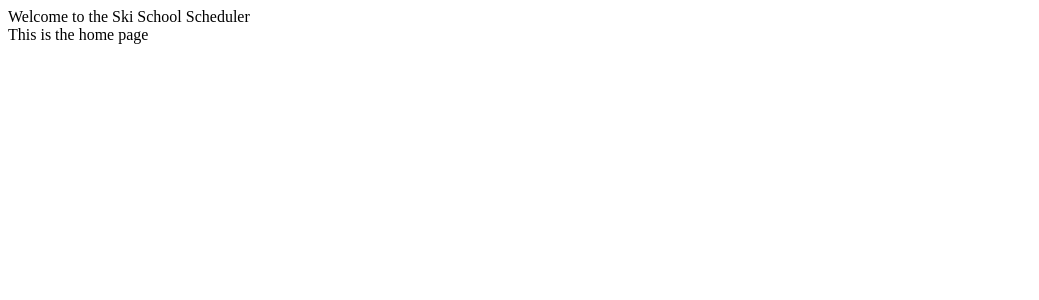
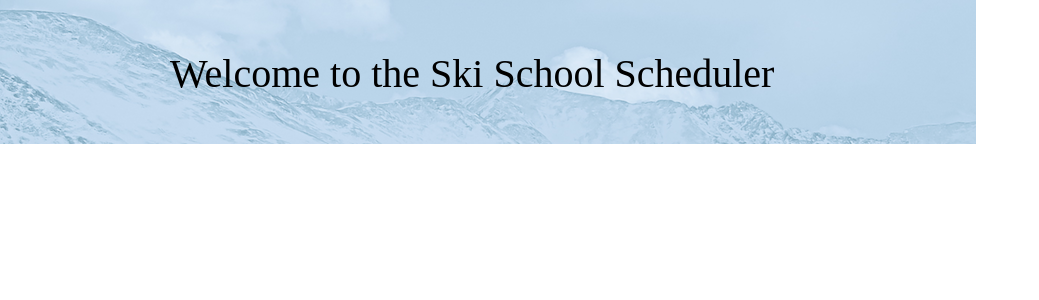
Before and after one commit to juliaann/6.813---Scheduler, a Django app: page / in a window 1280 px wide. Shown: the top 300 px of the page, without its empty margins (0-1039 px from the left). Run offline with Django 3.2, Linux system fonts and the light colour scheme; parts of the project's set-up code (start-up, migrations or seed data) failed here and were passed over; some libraries are stand-ins or nearby versions.

Commit message:
inserted header that doesn't scroll

```diff
--- a/Scheduler/static/css/mainLayout.css
+++ b/Scheduler/static/css/mainLayout.css
@@ -22,3 +22,18 @@
 	margin:0px;
 	border:1px solid black;
 }
+
+#header_banner{
+	position:fixed;
+	top: 0px;
+	left: 0px;
+	z-index: 0;
+}
+
+#welcome{
+	position:fixed;
+	top: 50px;
+	left: 170px;
+	z-index :1;
+	font-size: 40px;
+}
--- a/Scheduler/templates/base.html
+++ b/Scheduler/templates/base.html
@@ -21,7 +21,10 @@
 
 <body>
 
+	<div id="header_banner"><img src="/static/images/ContinentalDivide.png">
 	<div id="welcome"> Welcome to the Ski School Scheduler</div>
+	</div>
+	<br>
 
 	{% block content %}{% endblock%}
 </body>
```
Also changed, not shown: Scheduler/static/images/ContinentalDivide.png (added).
